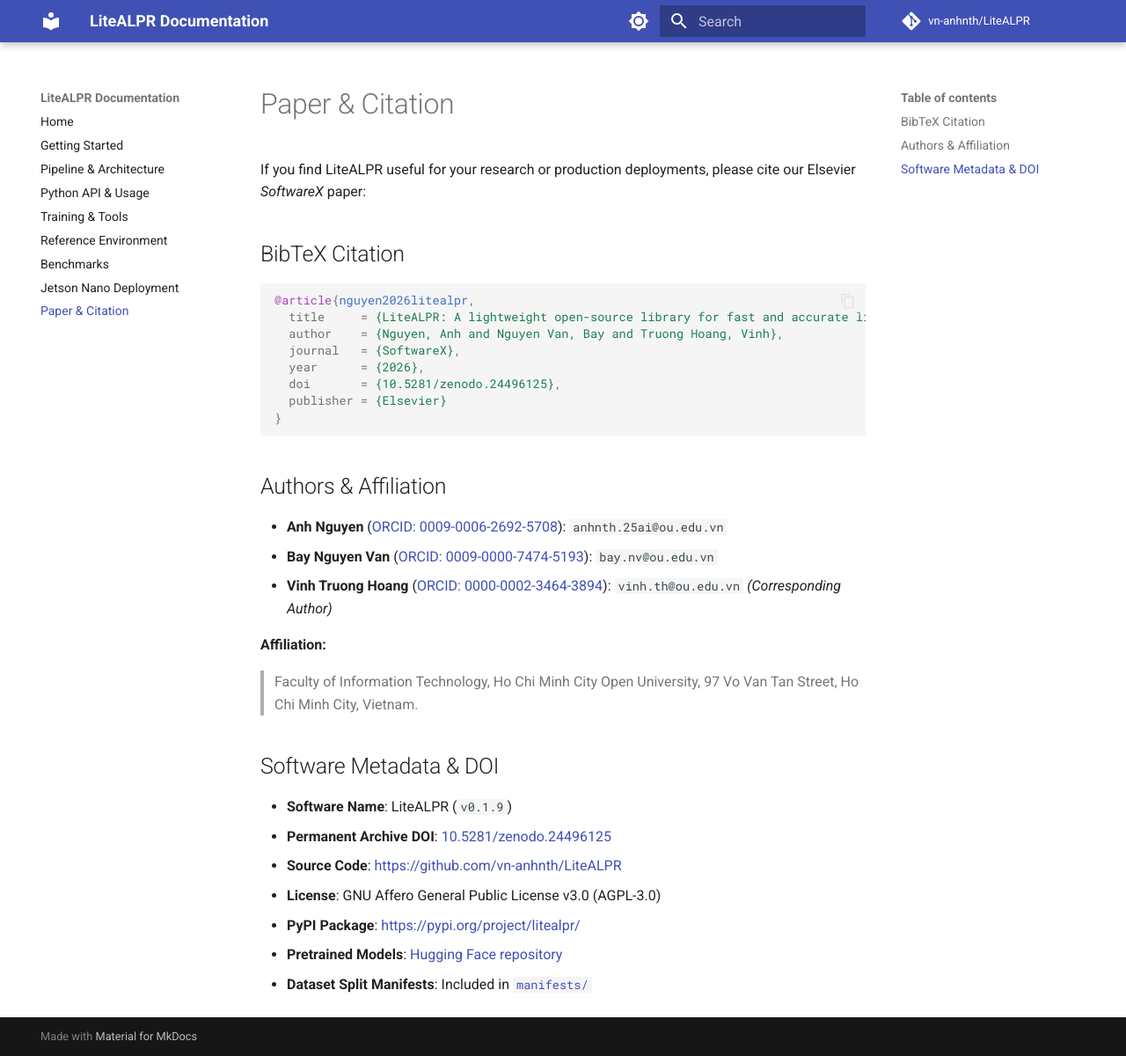
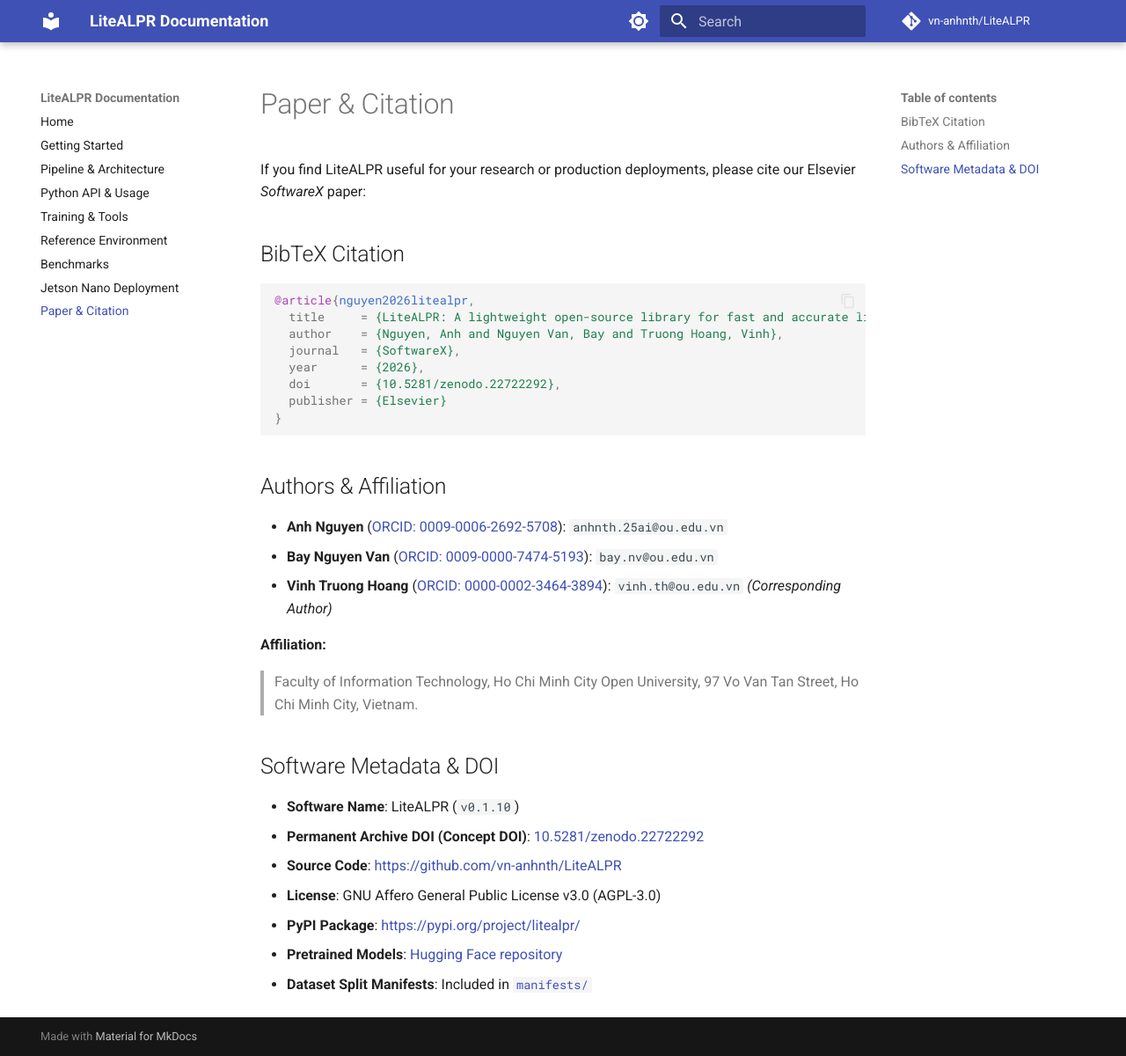
Before and after one commit to vn-anhnth/LiteALPR, an MkDocs documentation site: the page built from docs/citation.md, in a window 1280 px wide and 1200 px high. Shown: the whole window at 88% size. Built offline with MkDocs 1.6.1 and Material for MkDocs 9.7.7, drawn with Linux system fonts in a browser that asks for light colours; comment, search, counter and statistics services are not loaded; the version menu is left out.

Commit message:
Release v0.1.10: refine split manifests, unseen-plate E2E flags, Concept DOI & author metadata

````diff
--- a/docs/citation.md
+++ b/docs/citation.md
@@ -10,7 +10,7 @@ If you find LiteALPR useful for your research or production deployments, please
   author    = {Nguyen, Anh and Nguyen Van, Bay and Truong Hoang, Vinh},
   journal   = {SoftwareX},
   year      = {2026},
-  doi       = {10.5281/zenodo.24496125},
+  doi       = {10.5281/zenodo.22722292},
   publisher = {Elsevier}
 }
 ```
@@ -26,8 +26,8 @@ If you find LiteALPR useful for your research or production deployments, please
 
 ## Software Metadata & DOI
 
-- **Software Name**: LiteALPR (`v0.1.9`)
-- **Permanent Archive DOI**: [10.5281/zenodo.24496125](https://doi.org/10.5281/zenodo.24496125)
+- **Software Name**: LiteALPR (`v0.1.10`)
+- **Permanent Archive DOI (Concept DOI)**: [10.5281/zenodo.22722292](https://doi.org/10.5281/zenodo.22722292)
 - **Source Code**: [https://github.com/vn-anhnth/LiteALPR](https://github.com/vn-anhnth/LiteALPR)
 - **License**: GNU Affero General Public License v3.0 (AGPL-3.0)
 - **PyPI Package**: [https://pypi.org/project/litealpr/](https://pypi.org/project/litealpr/)
--- a/litealpr/__init__.py
+++ b/litealpr/__init__.py
@@ -1,4 +1,4 @@
-__version__ = "0.1.9"
+__version__ = "0.1.10"
 
 from .pipeline import LiteALPR
 
--- a/mkdocs.yml
+++ b/mkdocs.yml
@@ -1,6 +1,6 @@
 site_name: LiteALPR Documentation
 site_description: A robust and lightweight License Plate Recognition (ALPR) library.
-site_author: Anh Nguyen
+site_author: Anh Nguyen, Bay Nguyen Van, Vinh Truong Hoang
 site_url: https://vn-anhnth.github.io/LiteALPR/
 repo_url: https://github.com/vn-anhnth/LiteALPR
 repo_name: vn-anhnth/LiteALPR
--- a/pyproject.toml
+++ b/pyproject.toml
@@ -4,7 +4,7 @@ build-backend = "setuptools.build_meta"
 
 [project]
 name = "litealpr"
-version = "0.1.9"
+version = "0.1.10"
 description = "Accurate and Efficient General OCR System for License Plates"
 readme = "README.md"
 requires-python = ">=3.8"
--- a/setup.py
+++ b/setup.py
@@ -24,7 +24,7 @@ def get_version():
         for line in f:
             if line.startswith("__version__"):
                 return line.split("=")[1].strip().strip('"').strip("'")
-    return "0.1.9"
+    return "0.1.10"
 
 
 setup(
````
Also changed, not shown: README.md (+1 -1 lines), docs/benchmarks.md (+3 -3 lines), docs/index.md (+1 -1 lines), manifests/README.md (+4 -4 lines), 6 other files.
